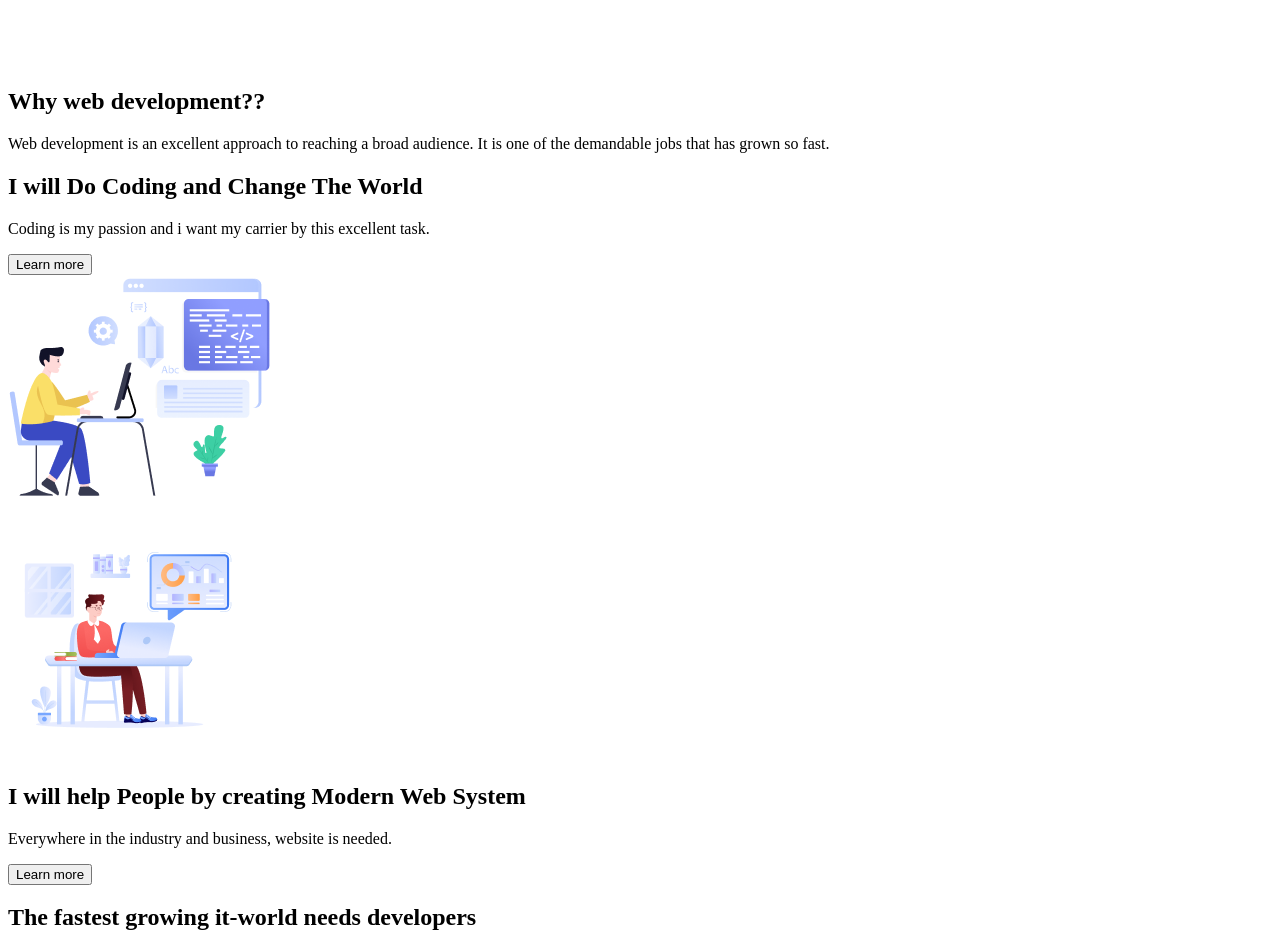
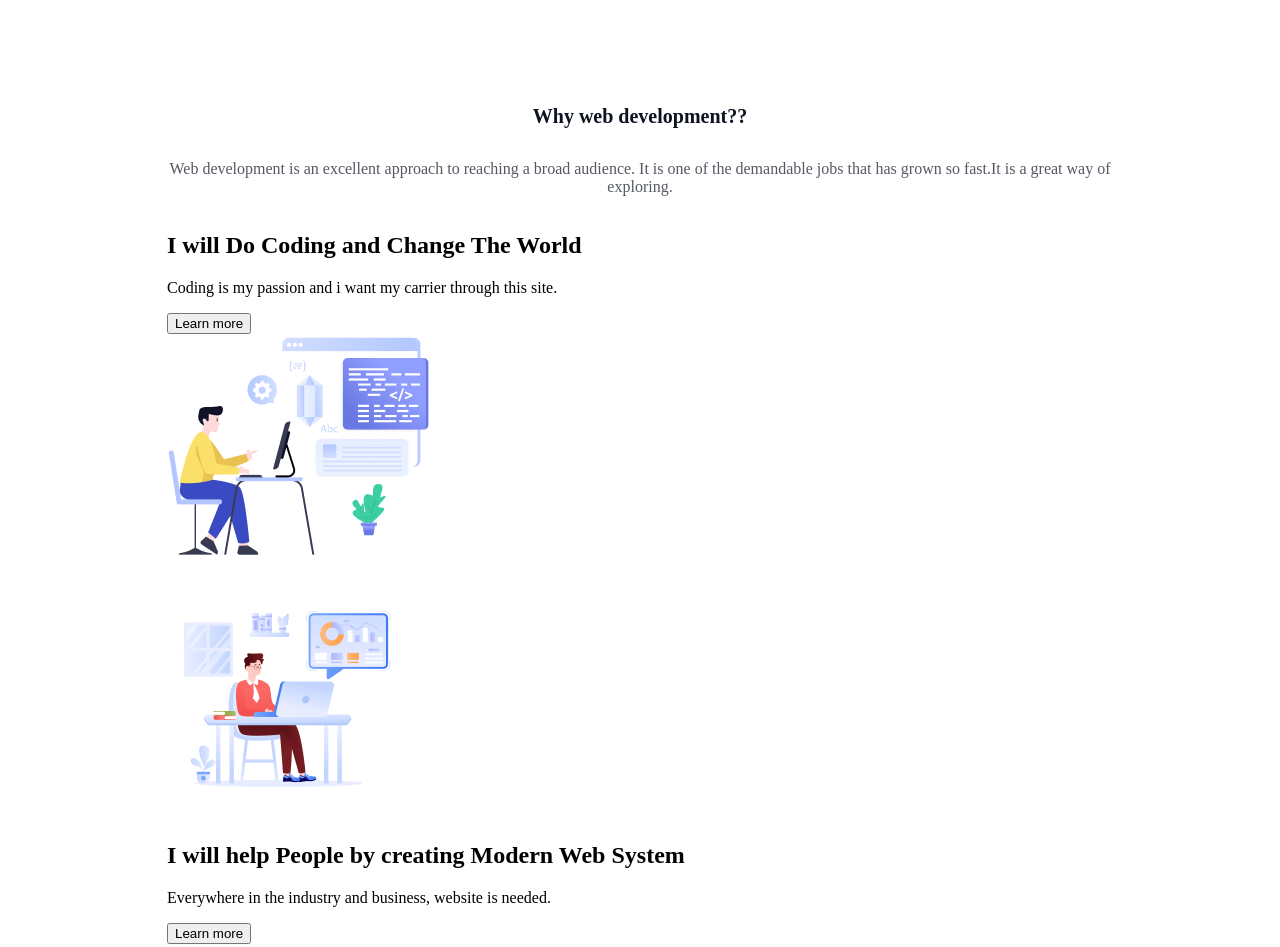
Before and after one commit to tasnim899/Assignment-1, a plain HTML site: page index.html in a window 1280 px wide. Shown: the part 552-1499 px from the top of the page. Drawn offline with Linux system fonts and the light colour scheme; a web font is replaced by a local one.

Commit message:
Hero committed

```diff
--- a/index.html
+++ b/index.html
@@ -22,16 +22,16 @@
     </div>
 
 </section>
-<section #id="purpose">
+<section class="purpose">
 <div class="first">
-    <h1 class="title2" >Why web development??</h1>
-    <p class="description">Web development is an excellent approach to reaching a broad audience. It is one of the demandable jobs that has grown so fast.</p>
+    <h1 class="second-title" >Why web development??</h1>
+    <p class="description">Web development is an excellent approach to reaching a broad audience. It is one of the demandable jobs that has grown so fast.It is a great way of exploring.</p>
 </div>
 <div>
     <div>
         <div>
         <h1>I will Do Coding and Change The World</h1>
-        <p>Coding is my passion and i want my carrier by this excellent task.</p>
+        <p>Coding is my passion and i want my carrier through this site.</p>
         <button>Learn more</button>
     </div>
         <div><img src="./assets/Layer_1.png"></div>
--- a/style.css
+++ b/style.css
@@ -1,5 +1,21 @@
 @import url('https://fonts.googleapis.com/css2?family=Azeret+Mono:ital,wght@0,100..900;1,100..900&family=Work+Sans:ital,wght@0,100..900;1,100..900&display=swap');
 /* font-family: Azeret Mono; */
+
+/* shared styles */
+.description{
+    color: rgb(13, 19, 33);
+font-size: 16px;
+font-weight: 400;
+text-align: center;
+opacity: 0.7
+
+}
+
+.second-title{
+    font-size: 32;
+    font-weight: 800;
+    text-align: center;
+}
 
 #hero{
     height: 456px;
@@ -10,6 +26,8 @@
 
 
 }
+
+
 .container{
     display: flex;
     flex-direction: column;
@@ -59,12 +77,23 @@ text-align: center;
 margin-bottom: 28px;
 opacity: 0.7;
 }
-/* The second page starts */
-#purpose .first .title2{
+/* The Why webdev page starts */
+
+.purpose{
+    max-width: 946px;
+    margin: 0 auto;
+}
+.purpose .first {
+    display: flex;
+    flex-direction: column;
+    justify-content: center;
+    align-items: center;
+
+}
+.purpose .first .second-title{
     color: rgb(13, 19, 33);
+    font: Azeret Mono;
 font-size: 20px;
 font-weight: 800;
-line-height: 24px;
-letter-spacing: 0%;
 text-align: center;
 }
```
